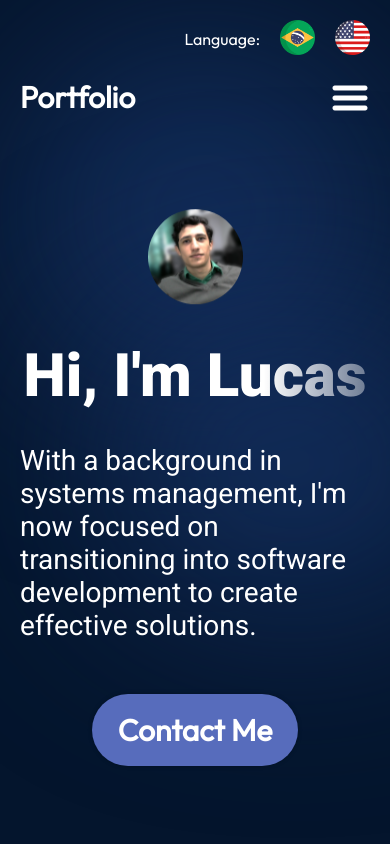
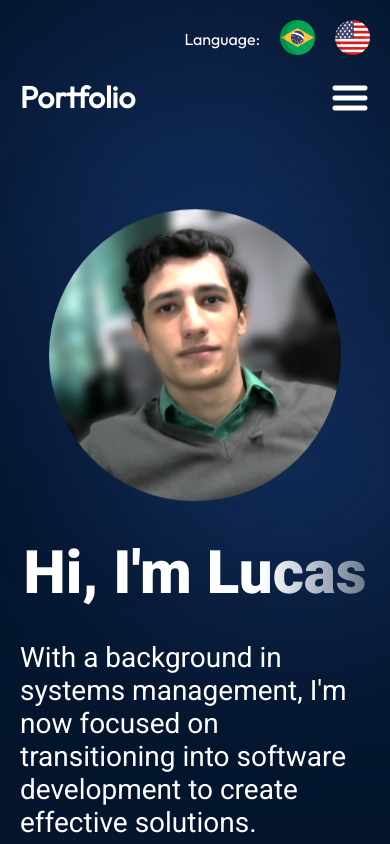
Before and after one commit to LucasFTomazela/react-portfolio, a React (Vite) app: page / in a window 390 px wide. Shown: the top 844 px of the page. Built offline with nearby package versions, Linux system fonts and the light colour scheme.

Commit message:
style: hero-img

```diff
--- a/src/components/Hero/Hero.module.css
+++ b/src/components/Hero/Hero.module.css
@@ -46,7 +46,7 @@
 }
 
 .heroImg {
-    width: 50%;
+    width: 428px;
     z-index: 1;
 
     animation-name: floating;
@@ -108,6 +108,10 @@
         flex-direction: column-reverse;
     }
 
+    .heroImg {
+        width: 372px;
+    }
+
     .content {
         align-items: center;
     }
```
